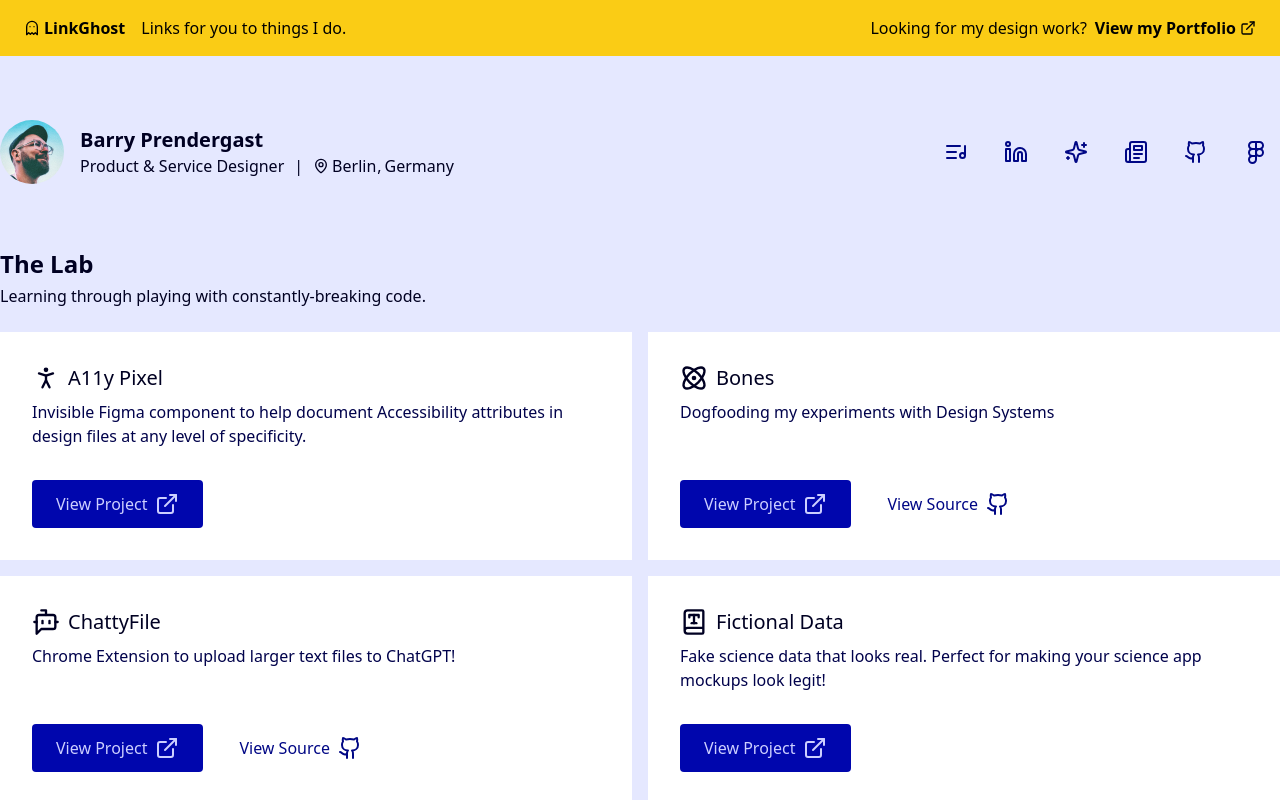
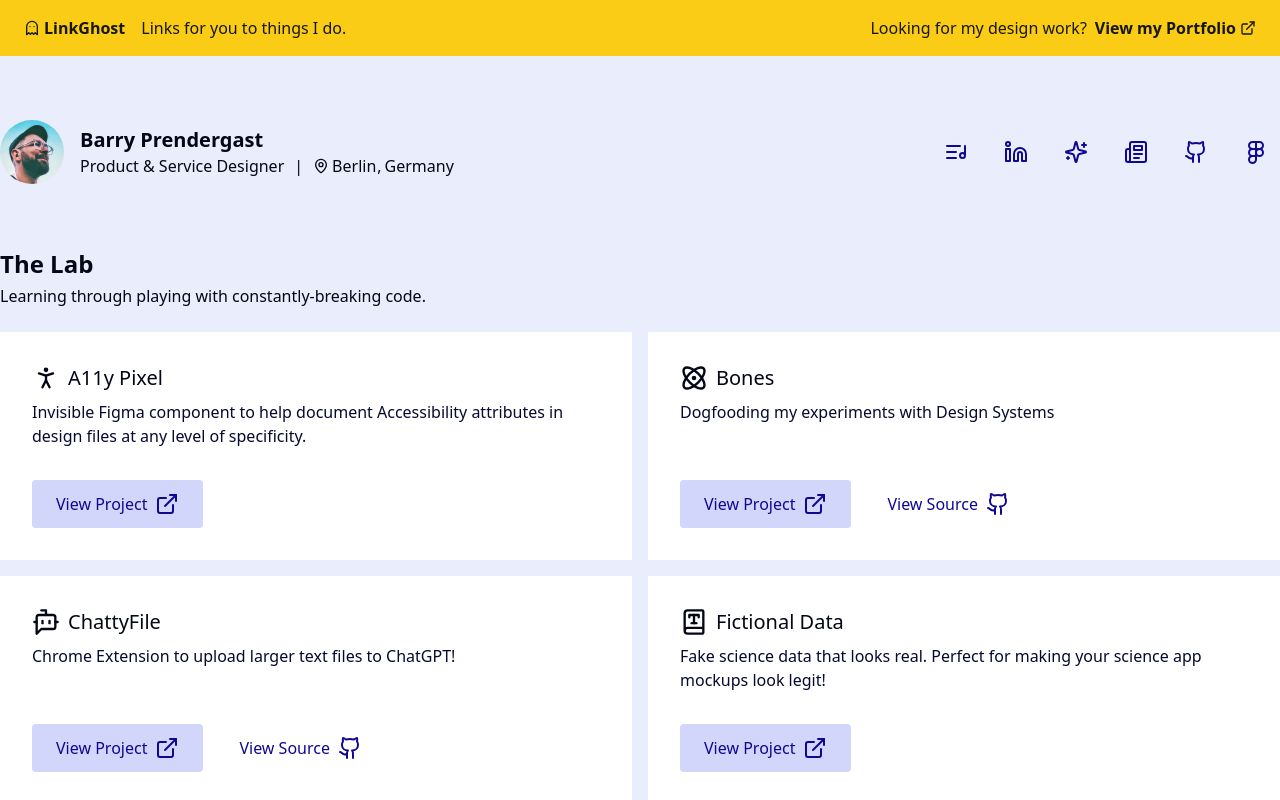
Before and after one commit to renderghost/links, a Next.js app: page / in a window 1280 px wide. Shown: the top 800 px of the page. Built offline with nearby package versions, Linux system fonts and the light colour scheme.

Commit message:
feat: update color palette and button styles for consistency

```diff
--- a/src/components/atom/Banner.tsx
+++ b/src/components/atom/Banner.tsx
@@ -3,7 +3,7 @@ import { ExternalLinkIcon, Ghost } from 'lucide-react';
 
 const Banner: React.FC = () => {
 	return (
-		<div className='bg-attention-500 text-blue-1000 px-6 py-4'>
+		<div className='bg-yellow-400 text-green-950 px-6 py-4'>
 			<div className='mx-auto flex items-center justify-between'>
 				<div className='flex items-center gap-4'>
 					<a
--- a/src/components/atom/Button.tsx
+++ b/src/components/atom/Button.tsx
@@ -7,16 +7,16 @@ const buttonStyles = {
 	base: `
 	dark:focus:outline-none
 	dark:focus:ring-4
-	dark:focus:ring-attention-500
+	dark:focus:ring-yellow-500
 	dark:focus:ring-offset-2
 	dark:focus:ring-offset-blue-950
 	duration-200
 	ease-in-out
 	focus:outline-none
 	focus:ring-4
-	focus:ring-attention-500
+	focus:ring-yellow-500
 	focus:ring-offset-2
-	focus:ring-offset-blue-0
+	focus:ring-offset-white
 	font-medium
 	inline-flex
 	items-center
@@ -31,11 +31,11 @@ const buttonStyles = {
 	active:bg-blue-950
 	//
 	dark:bg-blue-100
-	dark:hover:bg-blue-0
-	dark:active:bg-blue-0
+	dark:hover:bg-white
+	dark:active:bg-white
 	//
 	text-blue-100
-	hover:text-blue-0
+	hover:text-blue-950
 	//
 	dark:text-blue-700
 	dark:hover:text-blue-500
@@ -55,6 +55,7 @@ const buttonStyles = {
 	//
 	dark:text-blue-100
 	dark:hover:text-blue-100
+	dark:active:text-blue-100
   `,
 	transparent: `
 	bg-opacity-0
@@ -63,19 +64,21 @@ const buttonStyles = {
 	dark:hover:bg-blue-800
 	dark:active:bg-blue-500
 	//
-	text-blue-800
+	text-blue-700
 	hover:text-blue-500
+	active:text-blue-700
 	//
 	dark:text-blue-100
-	dark:hover:text-blue-0
+	dark:hover:text-white
+	dark:active:text-blue-100
   `,
 	card: `
-	active:bg-blue-0
-	bg-blue-0
+	active:bg-white
+	bg-white
 	dark:active:bg-blue-600
 	dark:bg-blue-800
 	dark:hover:bg-blue-700
-	dark:text-blue-0
+	dark:text-white
 	focus:ring-blue-200
 	hover:bg-blue-50
 	text-blue-900
@@ -119,15 +122,15 @@ const Tooltip: React.FC<{ content: string; children: React.ReactElement }> = ({
 				<div
 					role='tooltip'
 					className='absolute z-10 px-2 py-1 text-xs rounded
-                               bg-blue-1000 text-blue-0
-                               dark:bg-blue-0 dark:text-blue-1000
+                               bg-blue-950 text-white
+                               dark:bg-white dark:text-blue-950
                                transition-opacity duration-150
                                -translate-x-1/2 left-1/2 bottom-full mb-1
                                whitespace-nowrap'
 				>
 					{content}
 					<div
-						className='absolute w-2 h-2 bg-blue-1000 dark:bg-blue-0 rotate-45
+						className='absolute w-2 h-2 bg-blue-950 dark:bg-white rotate-45
                                     -bottom-1 left-1/2 -translate-x-1/2'
 					/>
 				</div>
--- a/src/components/atom/Tooltip.tsx
+++ b/src/components/atom/Tooltip.tsx
@@ -45,17 +45,37 @@ const Tooltip: React.FC<TooltipProps> = ({ children, content }) => {
 					ref={tooltipRef}
 					id='tooltip'
 					role='tooltip'
-					className='absolute z-10 px-2 py-1 text-xs rounded
-                     bg-blue-1000 text-blue-0
-                     dark:bg-blue-0 dark:text-blue-1000
-                     transition-opacity duration-150
-                     -translate-x-1/2 left-1/2 bottom-full mb-1
-                     whitespace-nowrap'
+					className='
+						-translate-x-1/2
+						absolute
+						bg-blue-950
+						dark:bg-white
+						text-blue-50
+						dark:text-blue-950
+						duration-150
+						bottom-full
+						left-1/2
+						mb-1
+						px-2 py-1
+						rounded
+						text-s
+						transition-opacity
+						whitespace-nowrap
+						z-10
+						'
 				>
 					{content}
 					<div
-						className='absolute w-2 h-2 bg-blue-1000 dark:bg-blue-0 rotate-45
-                          -bottom-1 left-1/2 -translate-x-1/2'
+						className='
+						absolute
+						w-2
+						h-2
+						bg-blue-950
+						dark:bg-blue-50
+						rotate-45
+						-bottom-1
+						left-1/2
+						-translate-x-1/2'
 					/>
 				</div>
 			)}
--- a/src/components/sections/Articles.tsx
+++ b/src/components/sections/Articles.tsx
@@ -70,7 +70,7 @@ const ArticleCard: React.FC<Article> = ({
 	url,
 }) => (
 	<div
-		className='bg-blue-0 dark:bg-blue-900 flex flex-col flex-grow justify-between gap-8 p-8'
+		className='bg-white dark:bg-blue-800 flex flex-col flex-grow justify-between gap-8 p-8'
 		itemScope
 		itemType='http://schema.org/Article'
 	>
@@ -91,7 +91,7 @@ const ArticleCard: React.FC<Article> = ({
 		<div className='block'>
 			<div className='flex flex-wrap gap-3'>
 				<FilledButton
-					variant='primary'
+					variant='secondary'
 					RightIcon={ExternalLink}
 					onClick={() => window.open(url, '_blank')}
 					ariaLabel={`View ${title} article`}
--- a/src/components/sections/Creations.tsx
+++ b/src/components/sections/Creations.tsx
@@ -40,7 +40,7 @@ const CreationCard: React.FC<Creation> = ({
 	sourceUrl,
 }) => (
 	<div
-		className='bg-blue-0 dark:bg-blue-900 flex flex-col flex-grow justify-between gap-8 p-8'
+		className='bg-white dark:bg-blue-800 flex flex-col flex-grow justify-between gap-8 p-8'
 		itemScope
 		itemType='http://schema.org/CreativeWork'
 	>
@@ -61,7 +61,7 @@ const CreationCard: React.FC<Creation> = ({
 		<div className='block'>
 			<div className='flex flex-wrap gap-3'>
 				<FilledButton
-					variant='primary'
+					variant='secondary'
 					RightIcon={ExternalLink}
 					onClick={() => window.open(url, '_blank')}
 					ariaLabel={`View ${title} creation`}
--- a/src/components/sections/Projects.tsx
+++ b/src/components/sections/Projects.tsx
@@ -86,7 +86,7 @@ const ProjectCard: React.FC<Project> = ({
 	sourceUrl,
 }) => (
 	<div
-		className='bg-blue-0 dark:bg-blue-900 flex flex-col flex-grow justify-between gap-8 p-8'
+		className='bg-white dark:bg-blue-900 flex flex-col flex-grow justify-between gap-8 p-8'
 		itemScope
 		itemType='http://schema.org/SoftwareApplication'
 	>
@@ -107,7 +107,7 @@ const ProjectCard: React.FC<Project> = ({
 		<div className='block'>
 			<div className='flex flex-wrap gap-3'>
 				<FilledButton
-					variant='primary'
+					variant='secondary'
 					RightIcon={ExternalLink}
 					onClick={() => window.open(url, '_blank')}
 					ariaLabel={`View ${title} project`}
--- a/src/components/sections/WorkStatus.tsx
+++ b/src/components/sections/WorkStatus.tsx
@@ -29,7 +29,7 @@ const WorkStatus: React.FC<WorkStatusProps> = ({
 			title={isWorking ? 'Current Role' : 'Work Status'}
 			description='tbc'
 		>
-			<div className='bg-blue-0 dark:bg-blue-800 overflow-hidden flex flex-col gap-8 p-16'>
+			<div className='bg-white dark:bg-blue-800 overflow-hidden flex flex-col gap-8 p-16'>
 				{isWorking ? (
 					<>
 						<div className='text-lg font-normal items-center gap-1 flex'>
--- a/tailwind.config.ts
+++ b/tailwind.config.ts
@@ -5,24 +5,60 @@ const config: Config = {
 	theme: {
 		extend: {},
 		colors: {
+			white: 'white',
+			black: 'black',
 			transparent: 'transparent',
-			attention: {
-				500: '#facc15',
+			yellow: {
+				50: '#fefae8',
+				100: '#fef2c3',
+				200: '#fee78a',
+				300: '#fdd847',
+				400: '#facc15',
+				500: '#eabd08',
+				600: '#caa204',
+				700: '#a18207',
+				800: '#856d0e',
+				900: '#715e12',
+				950: '#423606',
+			},
+			green: {
+				50: '#FCFDE8',
+				100: '#F8FBD0',
+				200: '#EFFA9E',
+				300: '#E4FA6B',
+				400: '#D7FB37',
+				500: '#C8FF00',
+				600: '#A4C804',
+				700: '#7E9405',
+				800: '#566105',
+				900: '#2C2F04',
+				950: '#161702',
 			},
 			blue: {
-				0: '#FFFFFF',
-				50: '#E5E8FF',
-				100: '#CCCFFF',
-				200: '#999EFF',
-				300: '#666BFF',
-				400: '#3336FF',
-				500: '#0000FF',
-				600: '#0004D6',
-				700: '#0006AD',
-				800: '#000785',
-				900: '#00024b',
-				950: '#000022',
-				1000: '#000000',
+				50: '#E9EDFC',
+				100: '#D1D6FA',
+				200: '#A1A4F7',
+				300: '#756EF7',
+				400: '#533AF8',
+				500: '#3700FF',
+				600: '#2007C5',
+				700: '#0F0891',
+				800: '#080B5E',
+				900: '#050A2E',
+				950: '#030716',
+			},
+			red: {
+				50: '#FFF5F5',
+				100: '#FFD6D6',
+				200: '#FFA3A3',
+				300: '#FF6B6B',
+				400: '#FF3838',
+				500: '#FF0000',
+				600: '#CC0000',
+				700: '#990000',
+				800: '#6B0000',
+				900: '#380000',
+				950: '#1F0000',
 			},
 		},
 		// fontFamily: {
```
